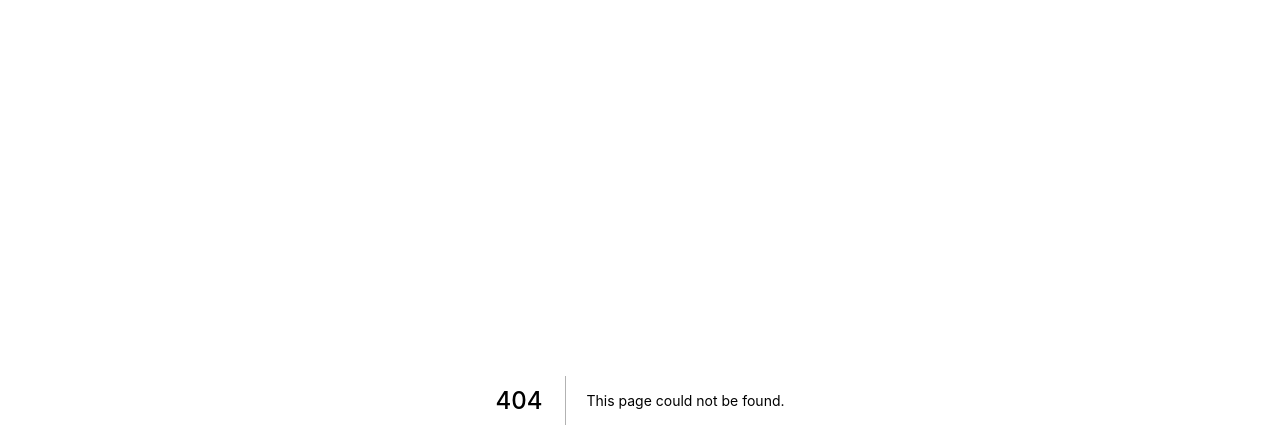
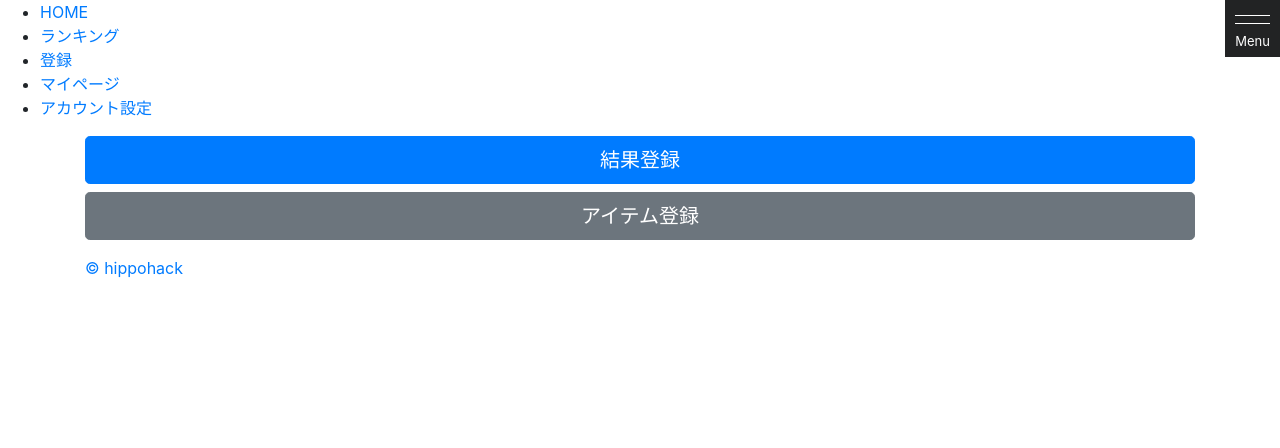
Before and after one commit to benzoh/kujibiking__frontend, a Next.js app in the folder app/: page /regist in a window 1280 px wide. Before the commit this address had no page. Shown: the top 448 px of the page. Built offline with nearby package versions, Linux system fonts and the light colour scheme.

Commit message:
add regist index

```diff
--- /dev/null
+++ b/app/pages/regist/index.tsx
@@ -0,0 +1,36 @@
+import Head from "next/head";
+// import styles from '../styles/Regist.module.css'
+import { Button } from "react-bootstrap";
+import Layout from "../../components/templates/layout";
+
+export default function Regist() {
+  return (
+    <Layout>
+      <div className="container">
+        <Head>
+          <title>登録 | KujibiKing</title>
+          <link rel="icon" href="/favicon.ico" />
+        </Head>
+
+        <main className={" "}>
+          <Button variant="primary" size="lg" block>
+            結果登録
+          </Button>
+          <Button variant="secondary" size="lg" block>
+            アイテム登録
+          </Button>
+        </main>
+
+        <footer className="mt-3">
+          <a
+            href="https://www.hippohack.me"
+            target="_blank"
+            rel="noopener noreferrer"
+          >
+            © hippohack
+          </a>
+        </footer>
+      </div>
+    </Layout>
+  );
+}
```
